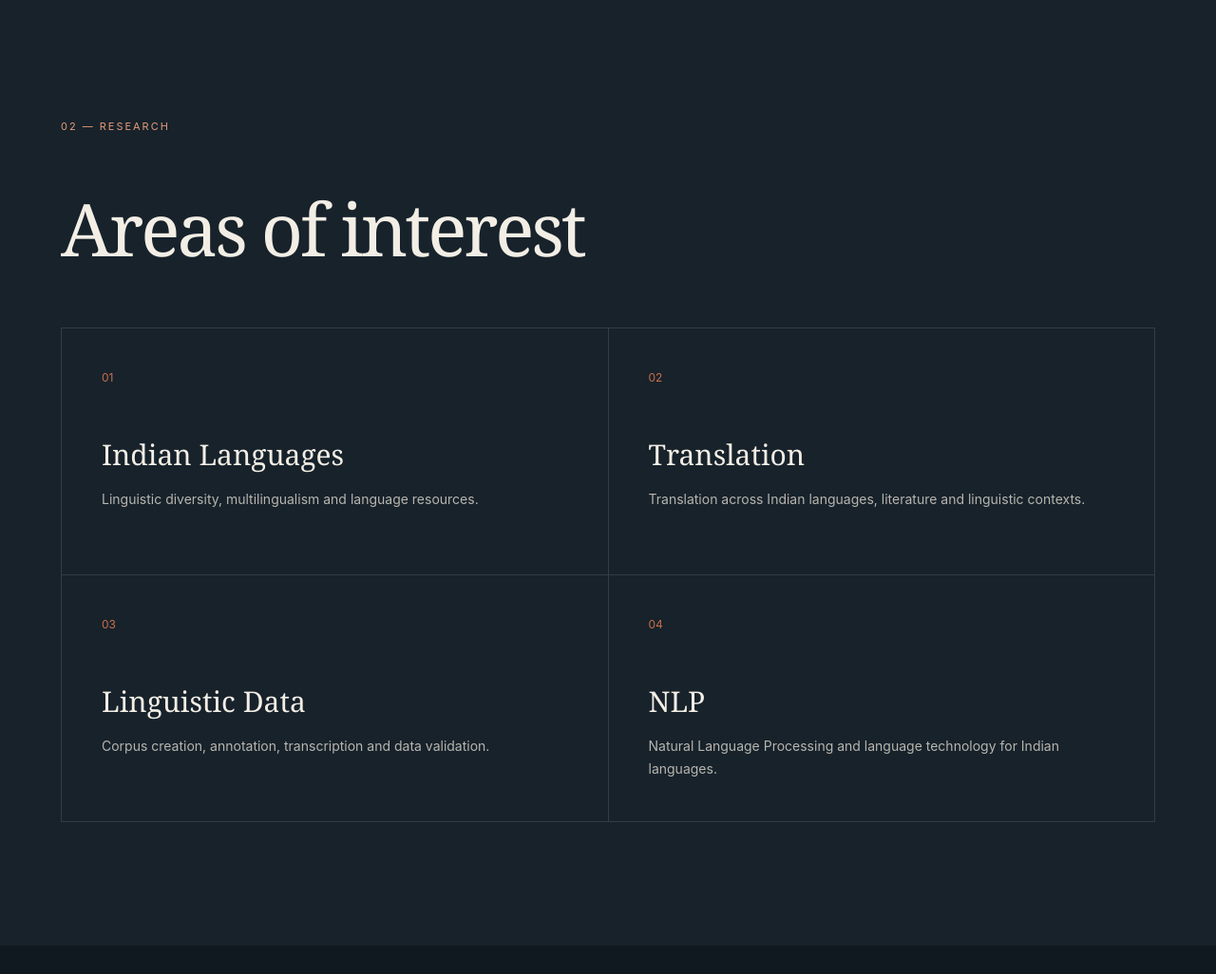
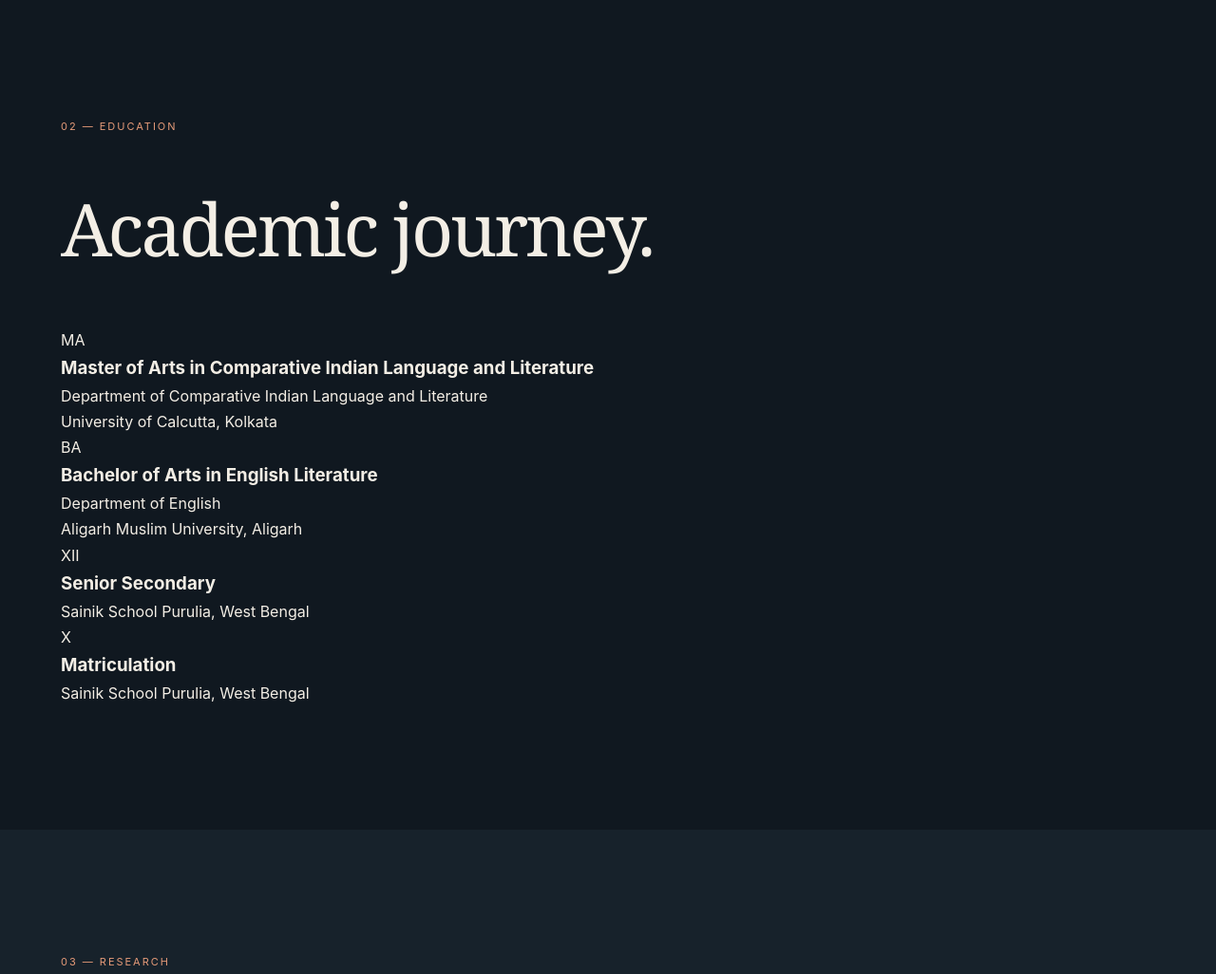
Before and after one commit to saifullahsamar/saifullahsamar.github.io, a plain HTML site: page index.html in a window 1280 px wide. Shown: the part 1660-2686 px from the top of the page at 95% size. Drawn offline with Linux system fonts and the light colour scheme; a script that the page names is missing.

Commit message:
Update index.html

```diff
--- a/index.html
+++ b/index.html
@@ -27,6 +27,7 @@
 
             <nav>
     <a href="#about">About</a>
+    <a href="#education">Education</a>
     <a href="#research">Research</a>
     <a href="#work">Work</a>
     <a href="#presentations">Presentations</a>
@@ -191,6 +192,118 @@
 
         </section>
 
+        <!-- ================= EDUCATION ================= -->
+
+        <section id="education" class="section education">
+
+            <div class="section-container">
+
+                <p class="section-number">
+                    02 — EDUCATION
+                </p>
+
+                <h2 class="section-title">
+                    Academic journey.
+                </h2>
+
+                <div class="education-list">
+
+                    <article class="education-item">
+
+                        <div class="education-year">
+                            MA
+                        </div>
+
+                        <div class="education-content">
+
+                            <h3>
+                                Master of Arts in Comparative Indian Language and Literature
+                            </h3>
+
+                            <p class="institution">
+                                Department of Comparative Indian Language and Literature
+                            </p>
+
+                            <p>
+                                University of Calcutta, Kolkata
+                            </p>
+
+                        </div>
+
+                    </article>
+
+
+                    <article class="education-item">
+
+                        <div class="education-year">
+                            BA
+                        </div>
+
+                        <div class="education-content">
+
+                            <h3>
+                                Bachelor of Arts in English Literature
+                            </h3>
+
+                            <p class="institution">
+                                Department of English
+                            </p>
+
+                            <p>
+                                Aligarh Muslim University, Aligarh
+                            </p>
+
+                        </div>
+
+                    </article>
+
+
+                    <article class="education-item">
+
+                        <div class="education-year">
+                            XII
+                        </div>
+
+                        <div class="education-content">
+
+                            <h3>
+                                Senior Secondary
+                            </h3>
+
+                            <p>
+                                Sainik School Purulia, West Bengal
+                            </p>
+
+                        </div>
+
+                    </article>
+
+
+                    <article class="education-item">
+
+                        <div class="education-year">
+                            X
+                        </div>
+
+                        <div class="education-content">
+
+                            <h3>
+                                Matriculation
+                            </h3>
+
+                            <p>
+                                Sainik School Purulia, West Bengal
+                            </p>
+
+                        </div>
+
+                    </article>
+
+                </div>
+
+            </div>
+
+        </section>
 
         <!-- ================= RESEARCH ================= -->
 
@@ -199,7 +312,7 @@
             <div class="section-container">
 
                 <p class="section-number">
-                    02 — RESEARCH
+                    03 — RESEARCH
                 </p>
 
                 <h2 class="section-title">
@@ -258,7 +371,7 @@
             <div class="section-container">
 
                 <p class="section-number">
-                    03 — WORK
+                    04 — WORK
                 </p>
 
                 <div class="work-heading">
@@ -356,7 +469,7 @@
             <div class="section-container">
 
                 <p class="section-number">
-                    04 — PRESENTATIONS
+                    05 — PRESENTATIONS
                 </p>
 
                 <h2 class="section-title">
@@ -452,7 +565,7 @@
             <div class="section-container">
 
                 <p class="section-number">
-                    05 — GALLERY
+                    06 — GALLERY
                 </p>
 
                 <h2 class="section-title">
@@ -495,7 +608,7 @@
             <div class="section-container">
 
                 <p class="section-number">
-                    06 — CONTACT
+                    07 — CONTACT
                 </p>
 
                 <h2>
```
Lines whose indentation alone changed are shown as unchanged.
